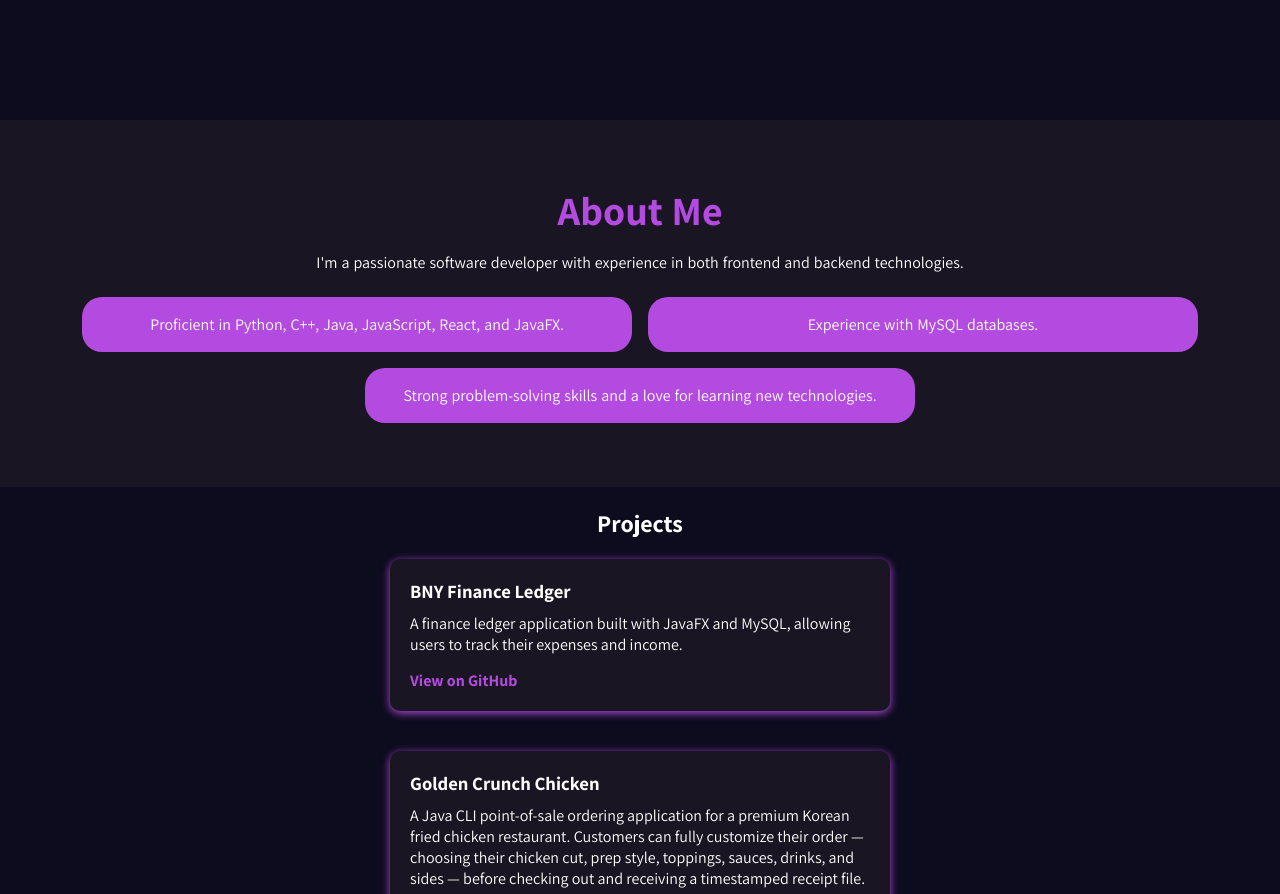
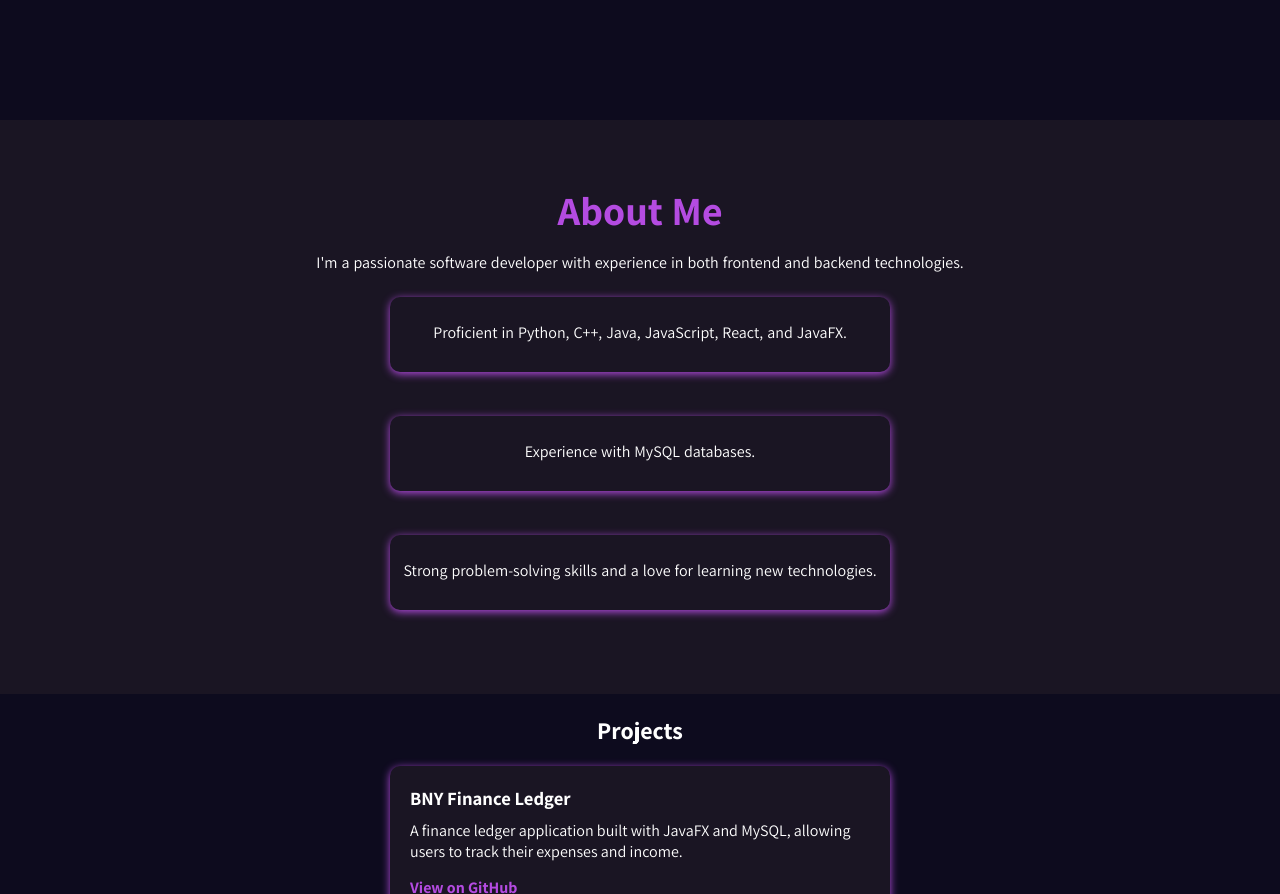
Before and after one commit to CJB2003/my-portfolio, a React (Vite) app: page / in a window 1280 px wide. Shown: the part 680-1574 px from the top of the page. Built offline with nearby package versions, Linux system fonts and the light colour scheme.

Commit message:
Updated my about me section to include cards instead

```diff
--- a/src/App.jsx
+++ b/src/App.jsx
@@ -15,5 +15,4 @@ function App() {
     </div>
   );
 }
-
 export default App;
--- a/src/components/About.jsx
+++ b/src/components/About.jsx
@@ -8,12 +8,22 @@ function About() {
         I'm a passionate software developer with experience in both frontend and
         backend technologies.
       </p>
-      <ul>
-        <li>Proficient in Python, C++, Java, JavaScript, React, and JavaFX.</li>
-        <li>Experience with MySQL databases.</li>
-        <li>
-          Strong problem-solving skills and a love for learning new
-          technologies.
+      <ul className="card-grid">
+        <li className="card">
+          <p>Proficient in Python, C++, Java, JavaScript, React, and JavaFX.</p>
+        </li>
+      </ul>
+      <ul className="card-grid">
+        <li className="card">
+          <p>Experience with MySQL databases.</p>
+        </li>
+      </ul>
+      <ul className="card-grid">
+        <li className="card">
+          <p>
+            Strong problem-solving skills and a love for learning new
+            technologies.
+          </p>
         </li>
       </ul>
     </section>
--- a/src/components/Navbar.jsx
+++ b/src/components/Navbar.jsx
@@ -44,28 +44,4 @@ function Navbar() {
     </nav>
   );
 }
-
-const styles = {
-  nav: {
-    backgroundColor: "#333",
-    color: "#fff",
-    padding: "1rem",
-  },
-  logo: {
-    fontSize: "1.5rem",
-    fontWeight: "bold",
-  },
-  links: {
-    display: "flex",
-    gap: "2rem",
-    listStyle: "none",
-    margin: 0,
-    padding: 0,
-  },
-  link: {
-    color: "#fff",
-    textDecoration: "none",
-  },
-};
-
 export default Navbar;
--- a/src/styling/About.css
+++ b/src/styling/About.css
@@ -1,12 +1,17 @@
 .about {
+  display: flex;
+  flex-direction: column;
+  align-items: center;
   background-color: var(--bg-light);
   color: var(--text-primary);
   padding: 4rem 2rem;
+  justify-content: center;
   text-align: center;
   word-spacing: 0.05em;
 }
 
 .about h2 {
+  justify-content: center;
   color: var(--accent);
   font-size: 2.5rem;
   margin-bottom: 1rem;
@@ -17,19 +22,29 @@
   display: flex;
   flex-wrap: wrap;
   justify-content: center;
-  gap: 1rem;
+  gap: 10px;
   margin-top: 1.5rem;
   padding: 0;
 }
 
-.about li {
-  background-color: var(--accent);
-  color: var(--text-primary);
-  padding: 0.5rem 1.2rem;
-  border-radius: 20px;
-  width: 550px;
-  height: 55px;
+.card-grid {
   display: flex;
   justify-content: center;
   align-items: center;
+  background-color: var(--bg-light);
+  color: var(--text-primary);
+  border-radius: 10px;
+  margin: 20px;
+  width: 500px;
+  height: 75px;
+  box-shadow: 0px 2px 8px #b44be1;
+  transition: transform 0.3s ease;
 }
+
+.card-grid p {
+  margin-bottom: 5px;
+}
+
+.card-grid:hover {
+  transform: translateY(-5px);
+}
--- a/src/styling/Contact.css
+++ b/src/styling/Contact.css
@@ -0,0 +1,2 @@
+.contact {
+}
```
